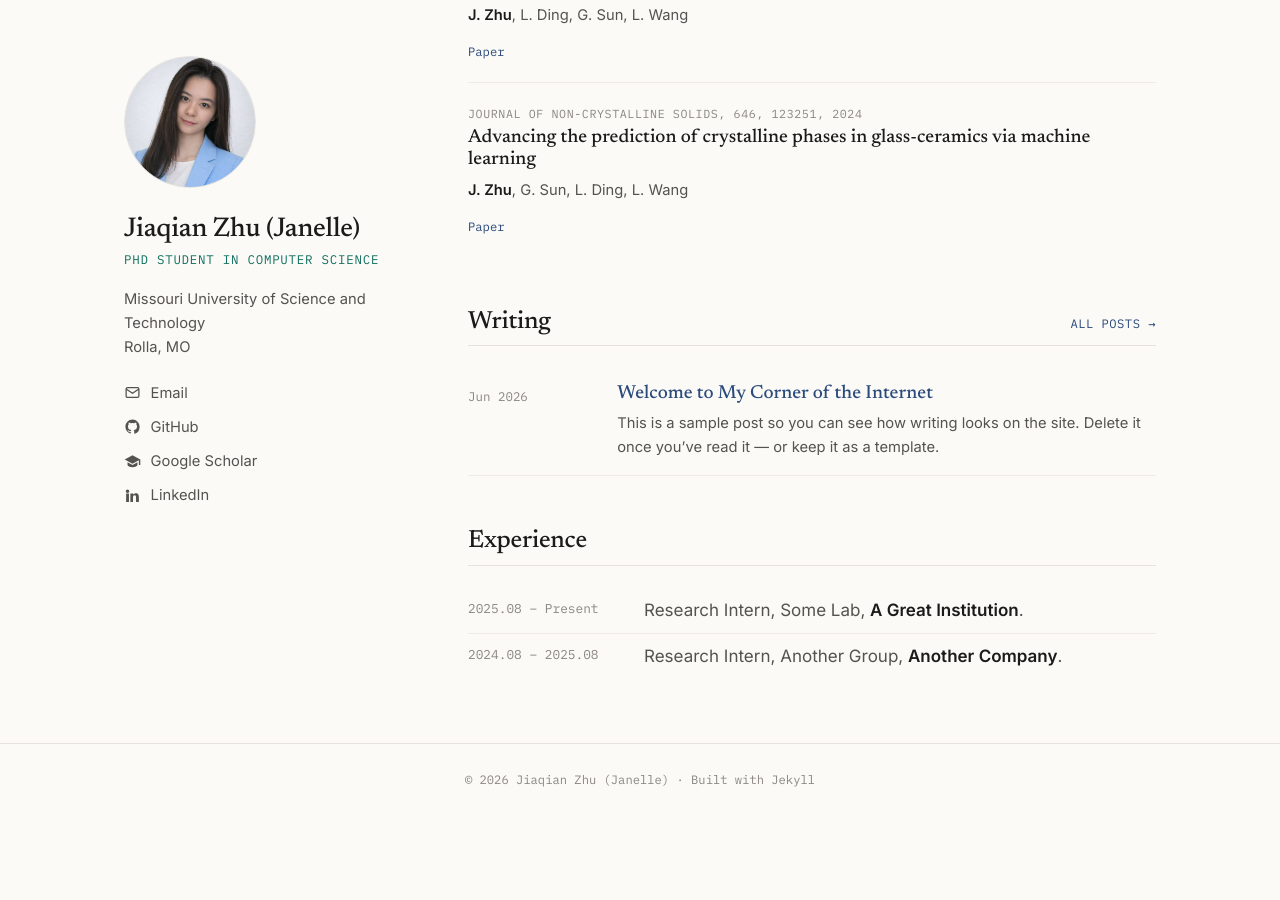
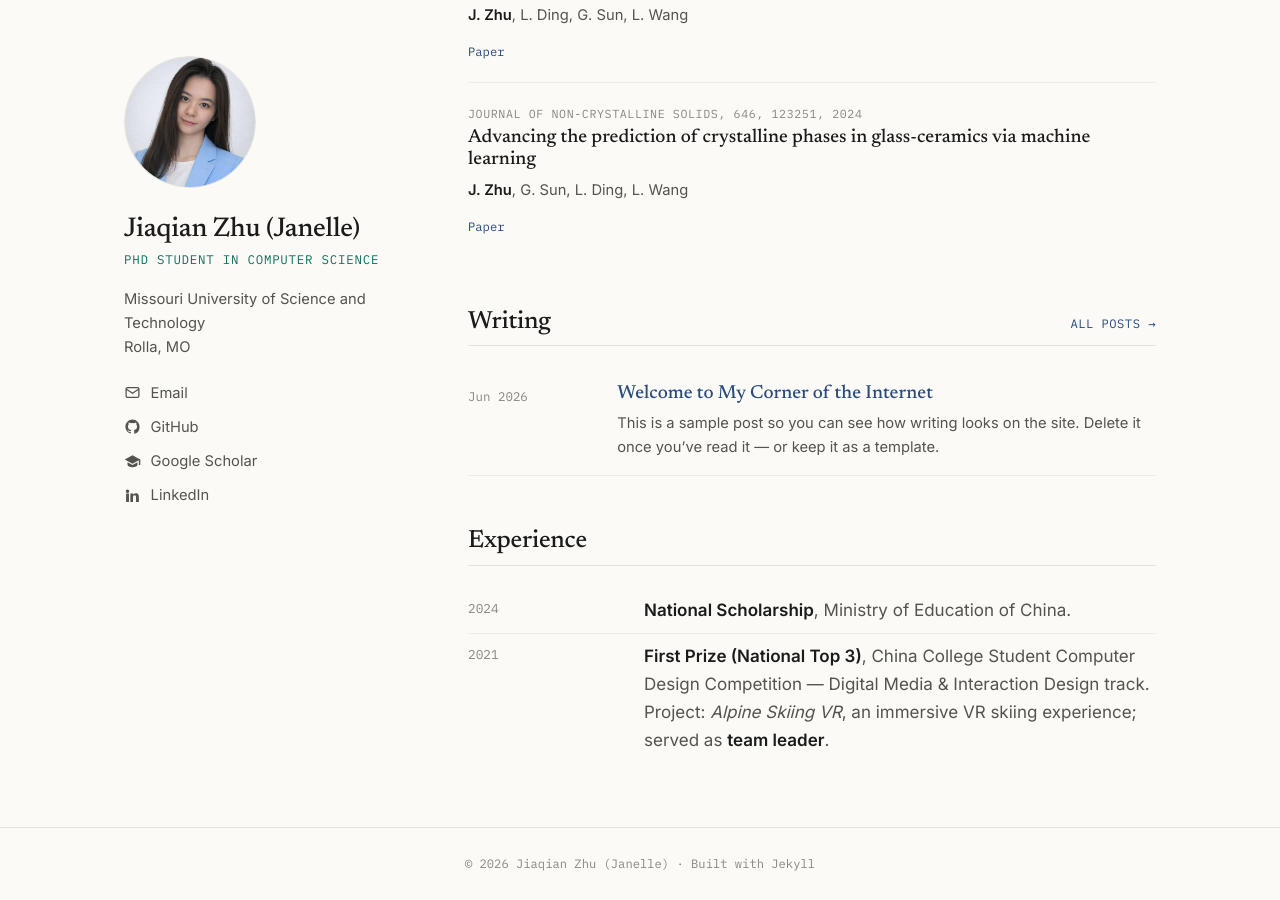
Before and after one commit to Jiaqian-Janelle/Jiaqian-Janelle.github.io, a Jekyll site: the page built from index.html, in a window 1280 px wide and 900 px high, scrolled down 898 px. Built offline with Jekyll 4.4.1, drawn with Linux system fonts in a browser that asks for light colours; before the commit the page ends 1713 px from its top, so only the background shows below that.

Commit message:
add awards

```diff
--- a/_data/experience.yml
+++ b/_data/experience.yml
@@ -1,4 +1,4 @@
-- period: "2025.08 – Present"
-  detail: "Research Intern, Some Lab, **A Great Institution**."
-- period: "2024.08 – 2025.08"
-  detail: "Research Intern, Another Group, **Another Company**."
+- period: "2024"
+  detail: "**National Scholarship**, Ministry of Education of China."
+- period: "2021"
+  detail: "**First Prize (National Top 3)**, China College Student Computer Design Competition — Digital Media & Interaction Design track. Project: *Alpine Skiing VR*, an immersive VR skiing experience; served as **team leader**."
```
